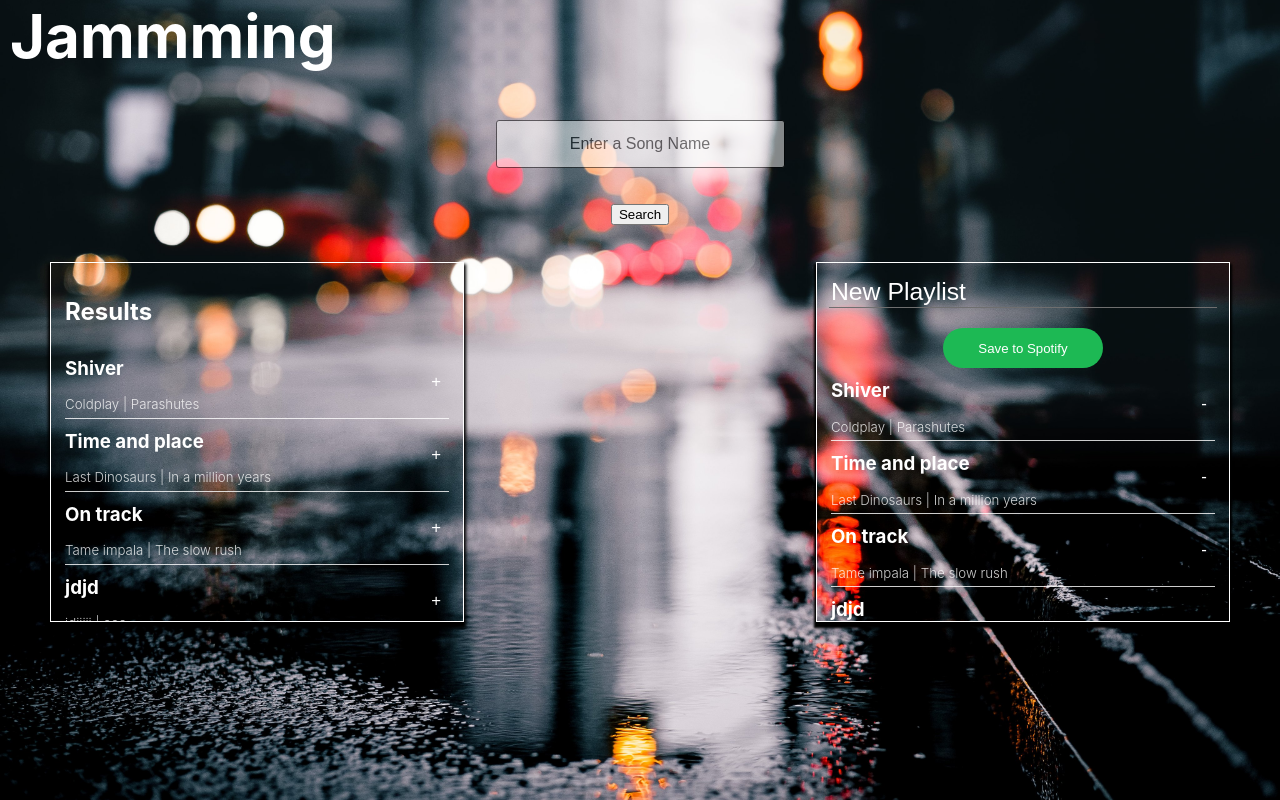
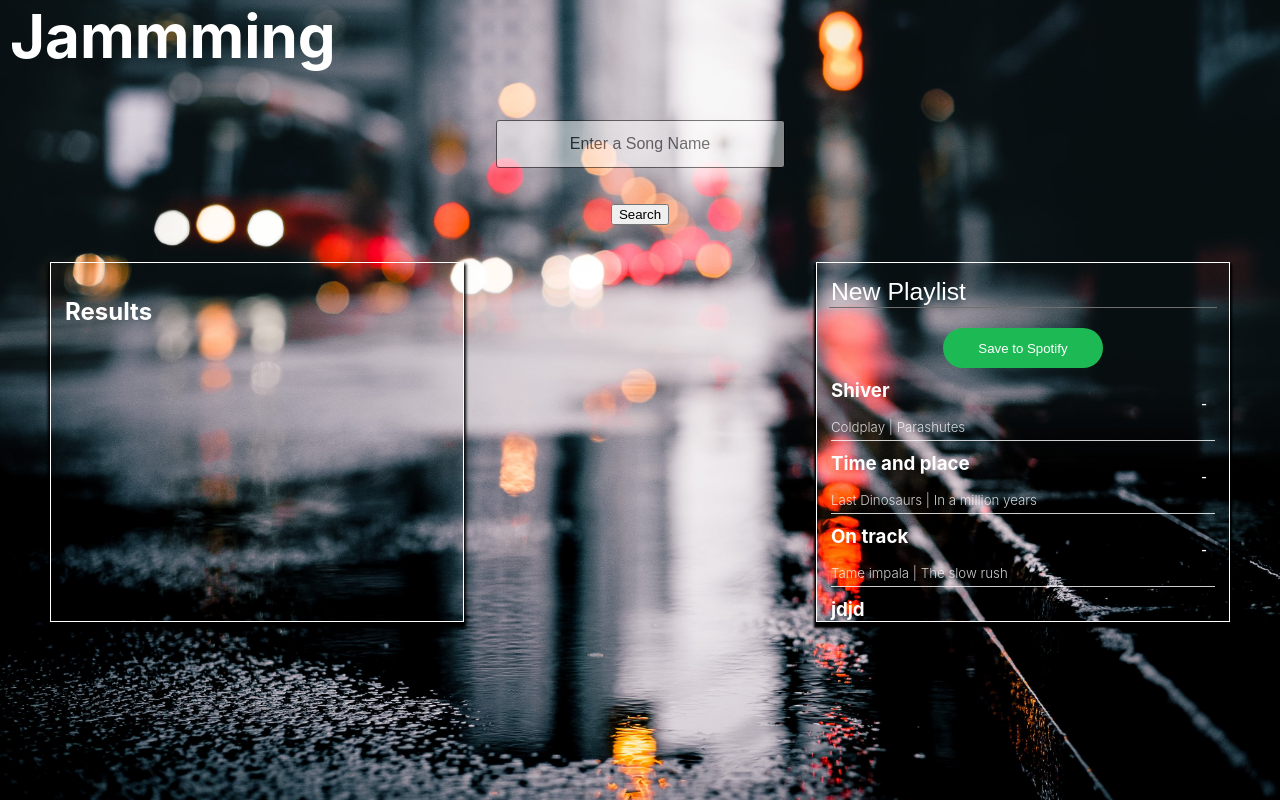
Before and after one commit to leandrocitygear/playlife, a React (Create React App) app: page / in a window 1280 px wide. Built offline with nearby package versions, Linux system fonts and the light colour scheme.

Commit message:
working on adding api features from spotify to app

```diff
--- a/src/Components/App/App.js
+++ b/src/Components/App/App.js
@@ -6,38 +6,10 @@ import SearchResults from '../Searchresults/Results';
 import Playlist from '../Playlist/Playlist';
 import Tracklist from '../Tracklist/Tracklist';
 import Track from '../Track/Track';
+import Spotify from '../../util/Spotify';
 
 function App() {
-const [searchResults, setSearchResults] = useState([
-  {
-    id: '1',
-    name: 'Shiver',
-    artist: 'Coldplay',
-    album: 'Parashutes',
-    uri: 'spotify:track:1',
-  },
-  {
-    id: '2',
-    name: 'Time and place',
-    artist: 'Last Dinosaurs',
-    album: 'In a million years',
-    uri: 'spotify:track:2',
-  },
-  {
-    id: '3',
-    name: 'On track',
-    artist: 'Tame impala',
-    album: 'The slow rush',
-    uri: 'spotify:track:3',
-  },
-  {
-    id: '4',
-    name: 'jdjd',
-    artist: 'jdjjjjj',
-    album: 'eee',
-    uri: 'spotify:track:4',
-  },
-]);
+const [searchResults, setSearchResults] = useState([]);
 const [playlistName, setPlaylistName] = useState('New Playlist');
 const [playlistTracks, setPlaylistTracks] = useState([
   {
@@ -70,6 +42,10 @@ const [playlistTracks, setPlaylistTracks] = useState([
   },
 ]);
 
+const search = useCallback((term) => {
+  Spotify.search(term).then(setSearchResults)
+}, []);
+
 const addTracksToPlaylist = (track) => {
   if (playlistTracks.some((savedTracks) => savedTracks.id === track.id))
   return
@@ -97,7 +73,7 @@ const savePlaylist = () => {
   return (
     <div className="App">
       <h1>Jammming</h1>
-      <SearchBar />
+      <SearchBar onSearch={search}/>
       <div className='App-playlist'>
         <SearchResults searchResults={searchResults} onAdd={addTracksToPlaylist}/>
         <Playlist
--- a/src/Components/Searchbar/Search.js
+++ b/src/Components/Searchbar/Search.js
@@ -2,7 +2,7 @@ import "./Search.css";
 import React, {useState, useCallback} from "react";
 
 const SearchBar = (props) => {
-    const [input, setInput] = useState("");
+    const [term, setTerm] = useState("");
     return (
         <div className="SearchBar">
             <input placeholder="Enter a Song Name" />
--- /dev/null
+++ b/src/util/Spotify.js
@@ -0,0 +1,68 @@
+const clientId = '4acf430cd5cf4fb29da18b378241da72';
+const redirectUri = 'http://localhost:3000/';
+
+let accessToken;
+
+
+
+const Spotify = {
+    getAccessToken() {
+        if (accessToken) {
+         return accessToken;
+        }
+
+        const accessTokenMatch = window.location.href.match(/access_token=([^&]*)/);
+        const expiresInMatch = window.location.href.match(/expires_in=([^&]*)/);
+        if (accessTokenMatch && expiresInMatch) {
+            accessToken = accessTokenMatch[1];
+            const expiresIn = Number(expiresInMatch[1]);
+            window.setTimeout(() => accessToken = '', expiresIn * 1000);
+            window.history.pushState('Access Token', null, '/');
+            return accessToken;
+        } else {
+            const accessUrl = `https://accounts.spotify.com/authorize?client_id=${clientId}&response_type=token&scope=playlist-modify-public&redirect_uri=${redirectUri}`;
+            window.location = accessUrl;
+        }
+    },
+
+    search(term) {
+        const accessToken = Spotify.getAccessToken();
+        return fetch(`https://api.spotify.com/v1/search?type=track&q=${term}`, {
+            headers: {
+                Authorization: `Bearer ${accessToken}`
+            }
+        }).then(response => {
+            return response.json()
+        }).then(jsonResponse => {
+            if (!jsonResponse.tracks) {
+                return [];
+            }
+            return jsonResponse.tracks.items.map(track => ({
+                id: track.id,
+                name: track.name,
+                artist: track.artist[0].name,
+                album: track.album.name,
+                uri: track.uri
+            }))
+        })
+    },
+
+    savePlaylist(name, trackUris) {
+    if (!name || !trackUris.length) {
+        return;
+    }
+
+    const accessToken = Spotify.getAccessToken();
+    const headers = { Authorization: `Bearer ${accessToken}`};
+    let userId;
+
+    return fetch('https://api.spotify.com/v1/me', {headers: headers}
+    ).then(response => response.json()
+    ).then(jsonResponse => {
+        userId = jsonResponse.id;
+        return fetch(`https://api.spotify.com/v1/user/${userId}/playlist`, )
+    })
+    }
+};
+
+export default Spotify;
```
